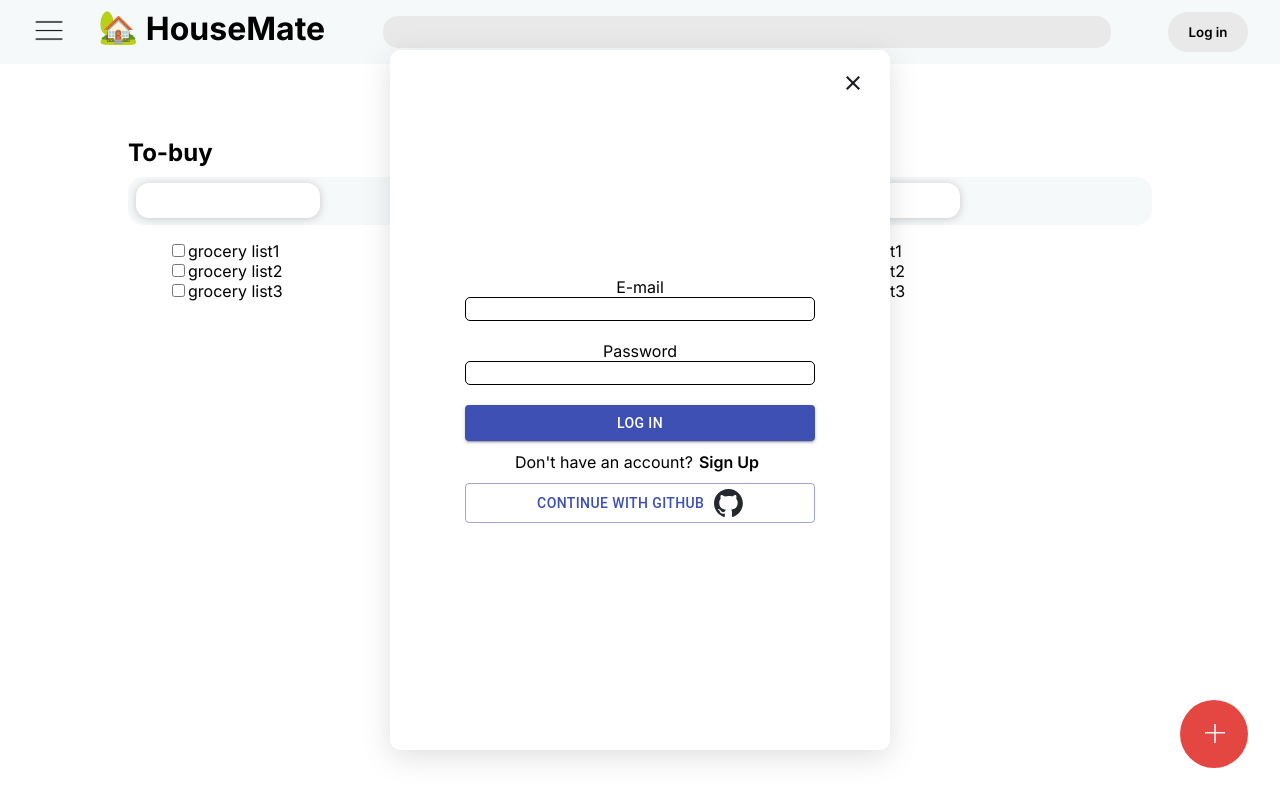
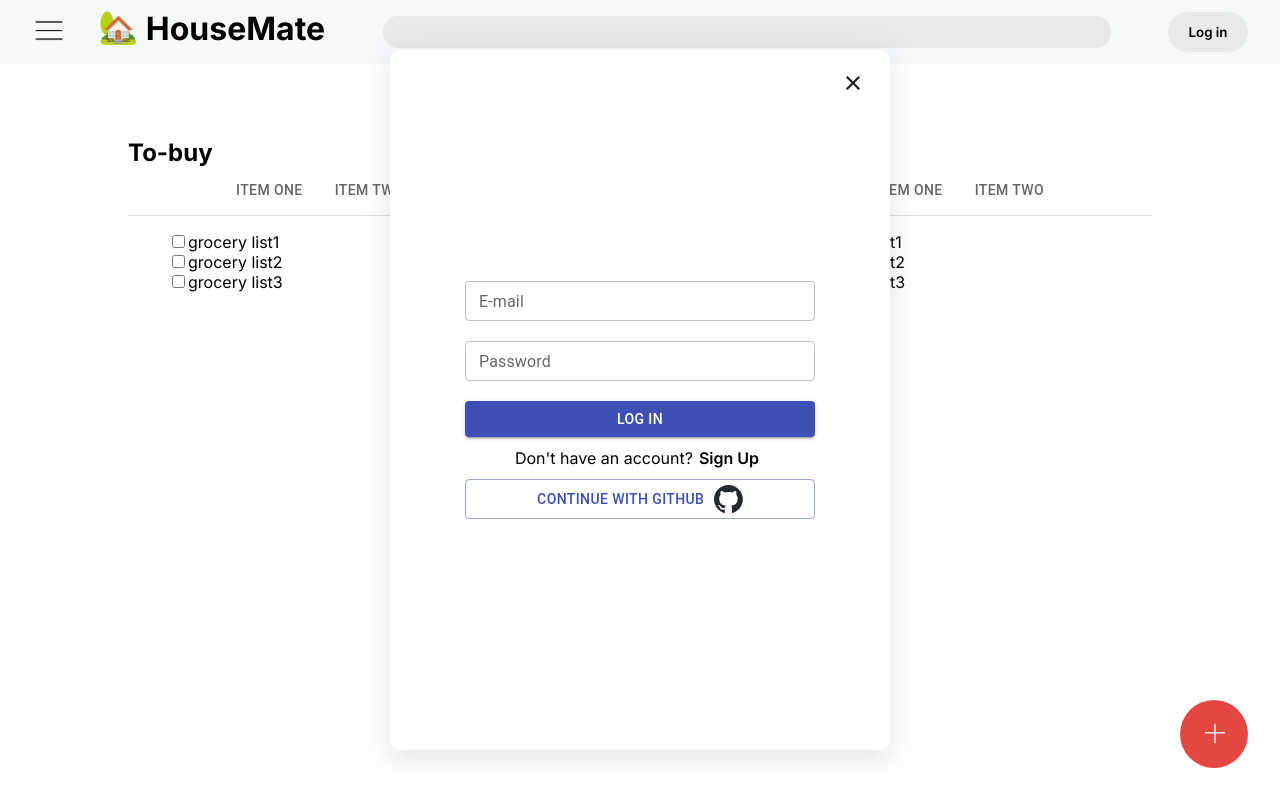
Before and after one commit to yublee71/WEB_HouseMate_FE, a React (Vite) app: page / in a window 1280 px wide. Both pictures are taken after a click on the button "Log in". Built offline with nearby package versions, Linux system fonts and the light colour scheme; no server answers.

Commit message:
feat: use MUI for text inputs

```diff
--- a/src/components/auth/form-login.jsx
+++ b/src/components/auth/form-login.jsx
@@ -1,16 +1,30 @@
-import { Form, Input } from "./form-components";
-import { Button } from "@mui/material";
+import { Form } from "./form-components";
+import { Button, TextField } from "@mui/material";
 
 export function LoginForm() {
   return (
     <Form>
       <div>
-        <label htmlFor="email">E-mail</label>
-        <Input type="email" id="email" required />
+        {/* <label htmlFor="email">E-mail</label> */}
+        <TextField
+          label="E-mail"
+          type="email"
+          id="email"
+          size="small"
+          sx={{ width: "100%" }}
+        ></TextField>
+        {/* <Input type="email" id="email" required /> */}
       </div>
       <div>
-        <label htmlFor="password">Password</label>
-        <Input type="password" id="password" required />
+        {/* <label htmlFor="password">Password</label> */}
+        <TextField
+          label="Password"
+          type="password"
+          id="password"
+          size="small"
+          sx={{ width: "100%" }}
+        ></TextField>
+        {/* <Input type="password" id="password" required /> */}
       </div>
       <Button type="submit" variant="contained">
         Log In
--- a/src/components/auth/form-signup.jsx
+++ b/src/components/auth/form-signup.jsx
@@ -1,16 +1,26 @@
 import { Form, Input } from "./form-components";
-import { Button } from "@mui/material";
+import { Button, TextField } from "@mui/material";
 
 export function SignUpForm() {
   return (
     <Form>
       <div>
-        <label htmlFor="email">E-mail</label>
-        <Input type="email" id="email" required />
+        <TextField
+          label="E-mail"
+          type="email"
+          id="email"
+          size="small"
+          sx={{ width: "100%" }}
+        ></TextField>
       </div>
       <div>
-        <label htmlFor="password">Password</label>
-        <Input type="password" id="password" required />
+        <TextField
+          label="Password"
+          type="password"
+          id="password"
+          size="small"
+          sx={{ width: "100%" }}
+        ></TextField>
       </div>
       <Button type="submit" variant="contained">
         Sign up
--- a/src/components/section.jsx
+++ b/src/components/section.jsx
@@ -1,28 +1,29 @@
+import { Box, Tab, Tabs } from "@mui/material";
 import styled from "styled-components";
 
 const StyledSection = styled.section`
   width: 30%;
   height: 80%;
 `;
-const StyledSectionDiv = styled.div`
-  height: 3rem;
-  margin: 10px 0;
-  border-radius: 15px;
-  background-color: var(--color-grey-100);
-  display: flex;
-  align-items: center;
-  div {
-    width: 50%;
-  }
-  div:first-child {
-    height: 2.2rem;
-    width: 50%;
-    border-radius: 13px;
-    margin: 0 8px;
-    background-color: white;
-    box-shadow: 0px 1px 9px rgba(128, 128, 128, 0.404);
-  }
-`;
+// const StyledSectionDiv = styled.div`
+//   height: 3rem;
+//   margin: 10px 0;
+//   border-radius: 15px;
+//   background-color: var(--color-grey-100);
+//   display: flex;
+//   align-items: center;
+//   div {
+//     width: 50%;
+//   }
+//   div:first-child {
+//     height: 2.2rem;
+//     width: 50%;
+//     border-radius: 13px;
+//     margin: 0 8px;
+//     background-color: white;
+//     box-shadow: 0px 1px 9px rgba(128, 128, 128, 0.404);
+//   }
+// `;
 
 const StyledInput = styled.input`
   display: inline-block;
@@ -42,10 +43,16 @@ export function Section({ title, content }) {
   return (
     <StyledSection>
       <h2>{title}</h2>
-      <StyledSectionDiv>
+      <Box sx={{ borderBottom: 1, borderColor: "divider" }}>
+        <Tabs aria-label="basic tabs example" centered>
+          <Tab label="Item One" value="1" sx={{ zIndex: "-1" }} />
+          <Tab label="Item Two" value="2" sx={{ zIndex: "-1" }} />
+        </Tabs>
+      </Box>
+      {/* <StyledSectionDiv>
         <div></div>
         <div></div>
-      </StyledSectionDiv>
+      </StyledSectionDiv> */}
       <ul>{lis}</ul>
     </StyledSection>
   );
```
